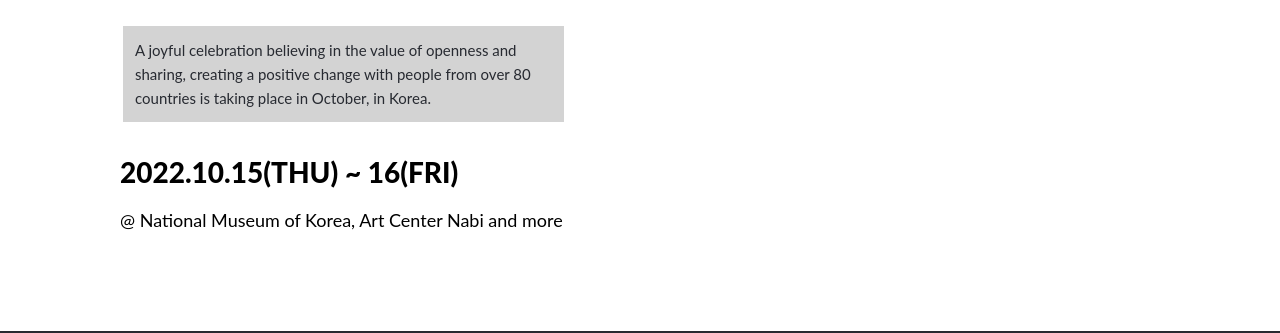
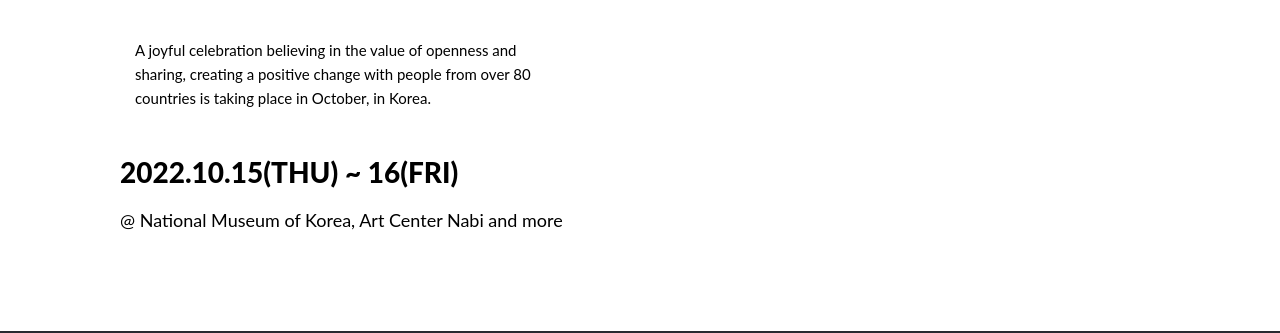
Before and after one commit to ZuhRa-HashiMi/Capston_Project, a website: page index.html in a window 1280 px wide. Shown: the part 467-800 px from the top of the page. Drawn offline with Linux system fonts and the light colour scheme.

Commit message:
changes the color of background from intro.bio

```diff
--- a/style.css
+++ b/style.css
@@ -139,10 +139,10 @@
 
 .intro .bio {
   border: solid 3px #fff;
-  background-color: var(--tertiary-color);
-  color: var(--primary-color);
+  background-color: #fff;
+  color: var(--primary-font);
   padding: 12px;
-  font-size: 12px;
+  font-size: 15px;
   line-height: 1.2rem;
 }
 
```
